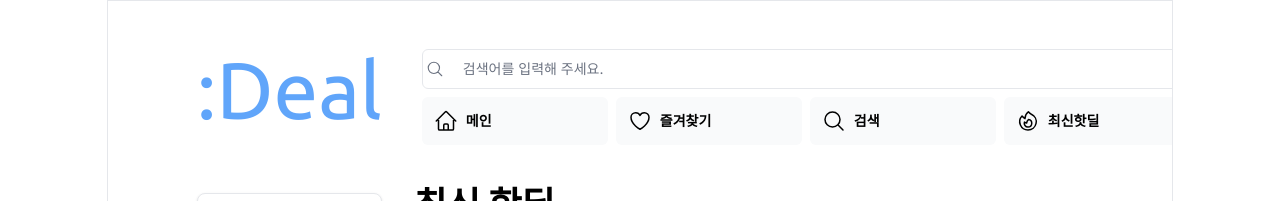
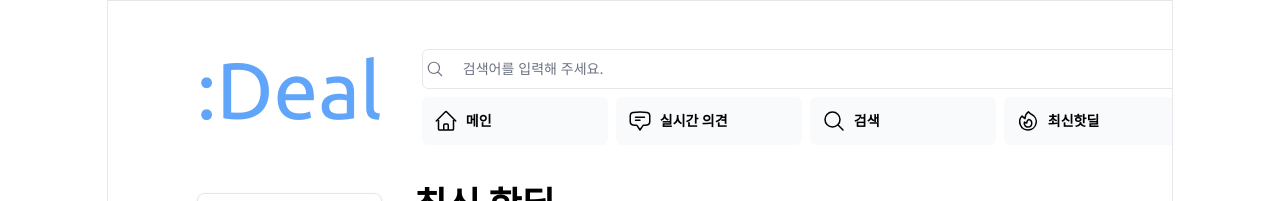
Before and after one commit to monomable/ToDeal, a Next.js app: page /home/list in a window 1280 px wide. Shown: the top 201 px of the page. Built offline with nearby package versions, Linux system fonts and the light colour scheme; no server answers; a web font is replaced by a local one.

Commit message:
탑뷰 레이아웃 수정, 서치바 오류 수정중1

```diff
--- a/src/app/home/search/SearchBar.tsx
+++ b/src/app/home/search/SearchBar.tsx
@@ -27,7 +27,7 @@ const SearchBar = () => {
             replace(`${pathname}?${params.toString()}`);
         }*/}
 
-    }, 300);
+    }, 1000);
 
 
     return  (
--- a/src/app/home/search/page.tsx
+++ b/src/app/home/search/page.tsx
@@ -15,9 +15,10 @@ const SearchPage = async ({
     //console.log("query", query);
     return (
         <div className="space-y-4">
-            <SearchBar />
+            {/* <SearchBar /> */}
             {/* <SearchList query={query} /> */}
-            <div>{query}</div>
+            <div>{ query === '' ? null : <p>{query}의 검색 결과</p> }</div>
+
 
             <Suspense key={query} fallback={<Spinner/>}>
                 <SearchList query={query}/>
--- a/src/app/ui/home/nav-links2.tsx
+++ b/src/app/ui/home/nav-links2.tsx
@@ -4,14 +4,15 @@ import {
     DocumentDuplicateIcon,
     HeartIcon,
     MagnifyingGlassIcon,
-    FireIcon
+    FireIcon,
+    ChatBubbleBottomCenterTextIcon
   } from '@heroicons/react/24/outline';
 
   // Map of links to display in the side navigation.
   // Depending on the size of the application, this would be stored in a database.
   const links = [
     { name: '메인', href: '/home', icon: HomeIcon },
-    { name: '즐겨찾기', href: '/home/invoices', icon: HeartIcon },
+    { name: '실시간 의견', href: '/home/invoices', icon: ChatBubbleBottomCenterTextIcon },
     { name: '검색', href: '/home/search', icon: MagnifyingGlassIcon },
     { name: '최신핫딜', href: '/home/list', icon: FireIcon },
   ];
```
Also changed, not shown: src/app/home/search/SearchList.tsx (+10 -12 lines).
